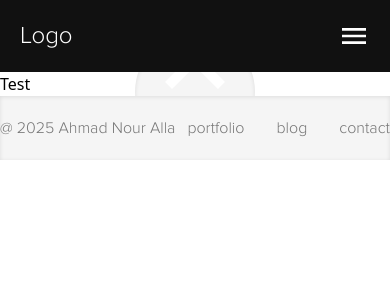
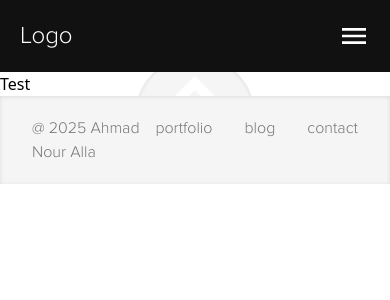
Before and after one commit to ahmadnourallah/portfolio, a React (Vite) app: page / in a window 390 px wide. Shown: the top 300 px of the page. Built offline with nearby package versions, Linux system fonts and the light colour scheme.

Commit message:
Change breakpoints

```diff
--- a/src/index.css
+++ b/src/index.css
@@ -11,6 +11,15 @@
     --font-proxima:
         'ProximaNova', 'Helvetica Neue', Helvetica, Arial, Sans-serif;
     --shadow-dark: inset 0px 1px 4px 0px rgba(0, 0, 0, 0.1);
+    --breakpoint-sm: 800px;
+}
+
+@utility container {
+    padding-inline: 2rem;
+
+    @variant sm {
+        max-width: 1000px;
+    }
 }
 
 button {
```
